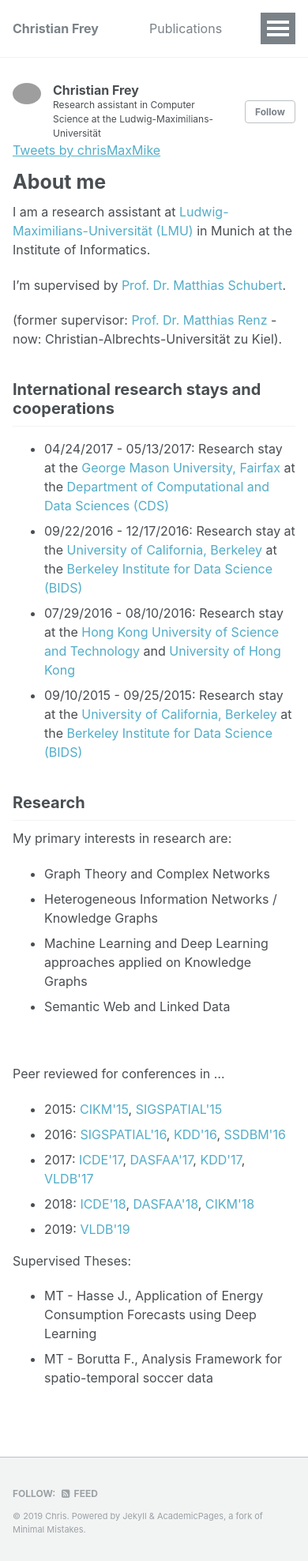
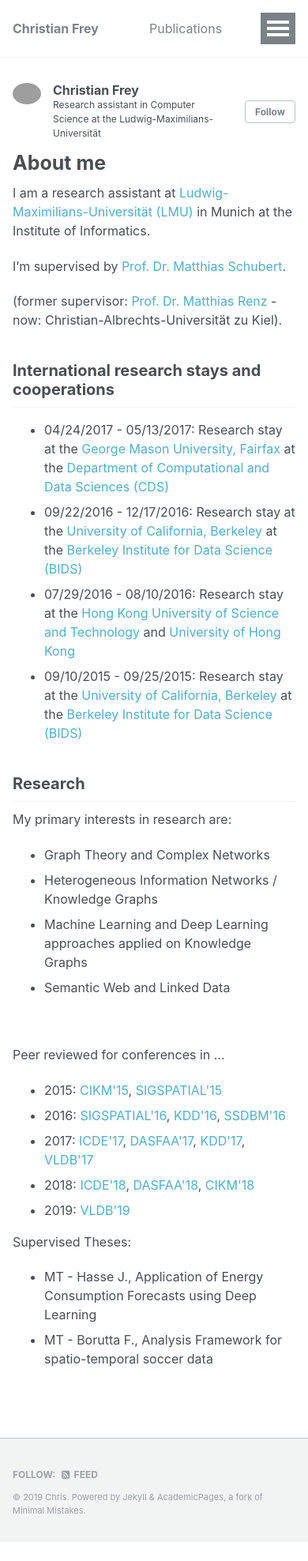
Before and after one commit to christianmaxmike/christianmaxmike.github.io, a Jekyll site: the page built from _pages/about.md, in a window 390 px wide. Shown: the whole page at 79% size. Built offline with Jekyll 4.4.1, drawn with Linux system fonts in a browser that asks for light colours; comment, search, counter and statistics services are not loaded; after the commit the page ends 1952 px from its top, so only the background shows below that; grey boxes are pictures that could not be loaded.

Commit message:
Update _sidebar.scss

```diff
--- a/_sass/_sidebar.scss
+++ b/_sass/_sidebar.scss
@@ -230,3 +230,9 @@
     }
   }
 }
+
+@media only screen and (max-width: 600px) {
+    .twitter-timeline-sidebar {
+        display: None;
+    }
+}
```
